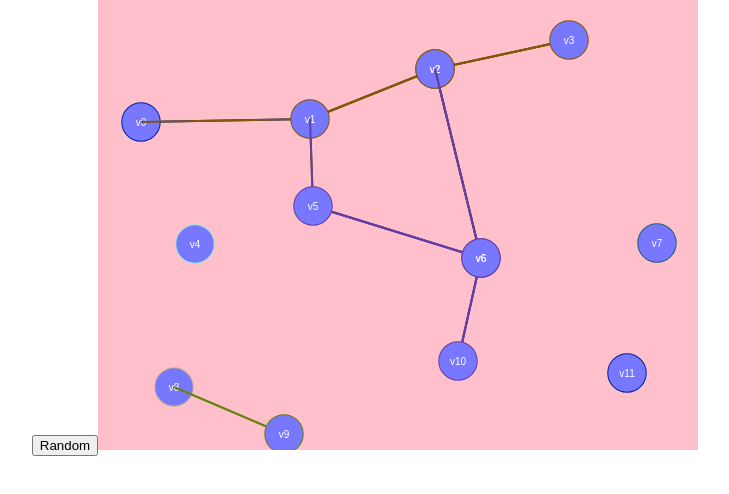
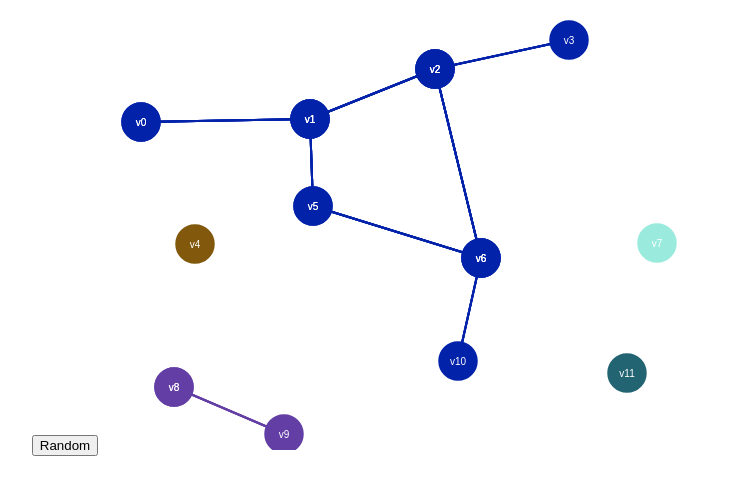
Before and after one commit to bloominstituteoftechnology/Sprint-Challenge--Graphs, a React (Create React App) app in the folder graph_dfs_debug/: page / in a window 1280 px wide. Shown: the top 494 px of the page, without its empty margins (275-1004 px from the left). Built offline with nearby package versions, Linux system fonts and the light colour scheme.

Commit message:
fixed color issues

```diff
--- a/graph_dfs_debug/src/App.js
+++ b/graph_dfs_debug/src/App.js
@@ -40,14 +40,22 @@ class GraphView extends Component {
 
     // Clear it
     if (clear) {
-      ctx.fillStyle = 'pink'; // 'white'; // 1. debug - set to visible color
+      ctx.fillStyle = 'white';
+      // 1. debug - set to visible color (e.g. pink) to see where canvas is cutting off
+      // Observation - canvas didn't seem to draw the right dimensions
+      // Search - cmd f 'width' to see if canvasWidth is implemented incorrectly in file
       ctx.fillRect(0, 0, canvasWidth, canvasHeight);
     }
 
-    // Draw the edges
     ctx.lineWidth = 2;
     ctx.strokeStyle = color;
+    console.log('color: ', color);
+    // 3. debug - see what manually set color does (e.g. green)
+    // Observation - all edges are same color, some are drawn before their vertexes and show up on top
+    // It's odd that everything is working without errors, but only some edges are drawn incorrectly
+    // Search - Problem may be in graph.js where vertex/edge relationship is built (dfs)
 
+    // Draw the edges
     for (let v of vertexes) {
       // From this vert
       for (let e of v.edges) {
@@ -61,12 +69,17 @@ class GraphView extends Component {
     }
 
     // Draw the verts on top
-    ctx.fillStyle = '#77f';
+    ctx.fillStyle = color; // '#77f';
+    // 6. debug - should be same color as edges
+    // edge color is determined first, so set vertex fill to edge strokeStyle
 
     for (let v of vertexes) {
       ctx.beginPath();
       ctx.arc(v.pos.x, v.pos.y, radius, 0, 2 * Math.PI, false);
       ctx.stroke();
+      ctx.strokeStyle = color; // '#77f';
+      // 7. debug - must set strokeStyle again like above
+      //
       ctx.fill();
     }
 
@@ -86,7 +99,7 @@ class GraphView extends Component {
   updateCanvasEntireGraph() {
     const g = this.props.graph;
     this.drawVerts(g.vertexes);
-    //g.dump();
+    // g.dump();
   }
 
   /**
--- a/graph_dfs_debug/src/graph.js
+++ b/graph_dfs_debug/src/graph.js
@@ -2,7 +2,7 @@
  * Edge
  */
 export class Edge {
-  constructor(destination, weight=1) {
+  constructor(destination, weight = 1) {
     this.destination = destination;
     this.weight = weight;
   }
@@ -12,7 +12,7 @@ export class Edge {
  * Vertex
  */
 export class Vertex {
-  constructor(value='vertex') {
+  constructor(value = 'vertex') {
     this.value = value;
     this.edges = [];
   }
@@ -29,7 +29,7 @@ export class Graph {
   /**
    * Create a random graph
    */
-  randomize(width, height, pxBox, probability=0.6) {
+  randomize(width, height, pxBox, probability = 0.6) {
     // Helper function to set up two-way edges
     function connectVerts(v0, v1) {
       v0.edges.push(new Edge(v1));
@@ -57,14 +57,14 @@ export class Graph {
         // Connect down
         if (y < height - 1) {
           if (Math.random() < probability) {
-            connectVerts(grid[y][x], grid[y+1][x]);
+            connectVerts(grid[y][x], grid[y + 1][x]);
           }
         }
 
         // Connect right
         if (x < width - 1) {
           if (Math.random() < probability) {
-            connectVerts(grid[y][x], grid[y][x+1]);
+            connectVerts(grid[y][x], grid[y][x + 1]);
           }
         }
       }
@@ -78,8 +78,8 @@ export class Graph {
     for (let y = 0; y < height; y++) {
       for (let x = 0; x < width; x++) {
         grid[y][x].pos = {
-          'x': (x * pxBox + boxInnerOffset + Math.random() * boxInner) | 0,
-          'y': (y * pxBox + boxInnerOffset + Math.random() * boxInner) | 0
+          x: (x * pxBox + boxInnerOffset + Math.random() * boxInner) | 0,
+          y: (y * pxBox + boxInnerOffset + Math.random() * boxInner) | 0,
         };
       }
     }
@@ -115,7 +115,7 @@ export class Graph {
   /**
    * Depth-first Search
    */
-  dfs(start, reset=true) {
+  dfs(start, reset = true) {
     const component = [];
     const stack = [];
 
@@ -129,18 +129,23 @@ export class Graph {
 
     while (stack.length > 0) {
       const u = stack.pop();
-      if(u.color === 'white') {
+      if (u.color === 'white') {
         u.color = 'gray';
         for (let e of u.edges) {
           stack.push(e.destination);
         }
       }
 
-      stack.shift(); // de-stack
       u.color = 'black';
+      // stack.shift(); // de-stack
+      // 5. debug - should be on line 145
+      // de-stack should run very last, not inside while loop
+      // stack.length will become 0 and exit the while loop
+      // before de-stack is executed
 
       component.push(u);
     }
+    stack.shift(); // de-stack
 
     return component;
   }
```
